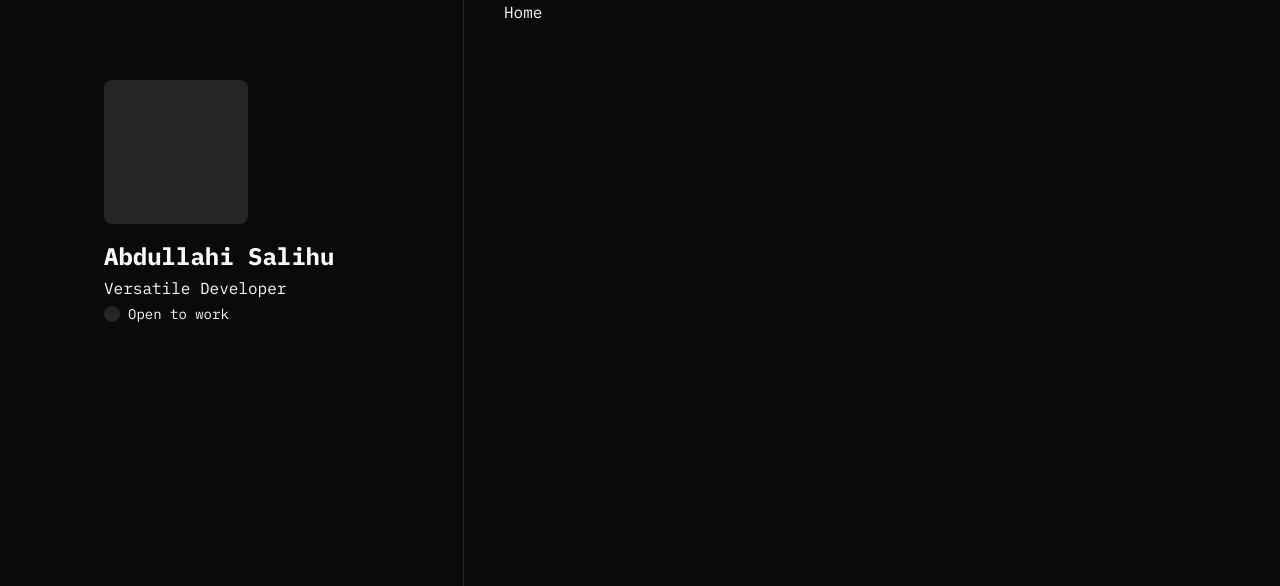
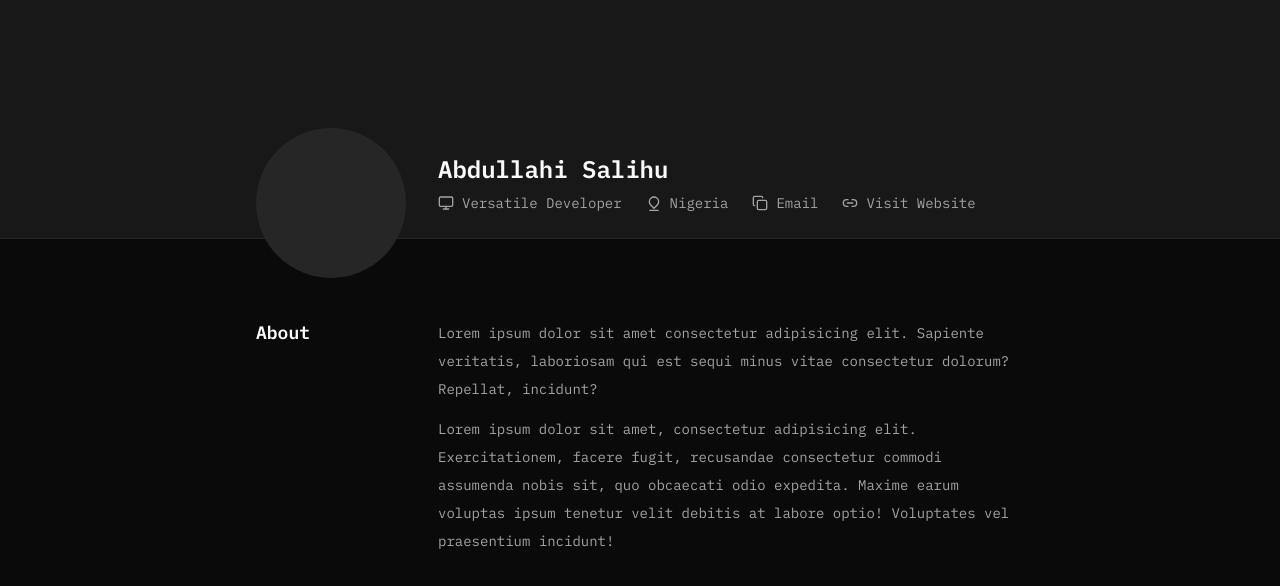
Before and after one commit to WebSculptor/portfolio-3.0, a Next.js app: page / in a window 1280 px wide. Shown: the top 586 px of the page. Built offline with nearby package versions, Linux system fonts and the light colour scheme.

Commit message:
ui changed

```diff
--- a/app/(home)/page.tsx
+++ b/app/(home)/page.tsx
@@ -1,5 +1,31 @@
+import Banner from "@/components/shared/Banner";
+import MaxContainer from "@/components/shared/MaxContainer";
 import React from "react";
 
 export default function Home() {
-  return <div>Home</div>;
+  return (
+    <div className="w-full">
+      <Banner />
+      <MaxContainer className="flex items-start gap-8 py-20">
+        <div className="w-[150px]">
+          <p className="text-lg font-semibold">About</p>
+        </div>
+
+        <div className="flex flex-col gap-3 flex-1">
+          <p className="text-sm leading-7 font-normal text-muted-foreground">
+            Lorem ipsum dolor sit amet consectetur adipisicing elit. Sapiente
+            veritatis, laboriosam qui est sequi minus vitae consectetur dolorum?
+            Repellat, incidunt?
+          </p>
+          <p className="text-sm leading-7 font-normal text-muted-foreground">
+            Lorem ipsum dolor sit amet, consectetur adipisicing elit.
+            Exercitationem, facere fugit, recusandae consectetur commodi
+            assumenda nobis sit, quo obcaecati odio expedita. Maxime earum
+            voluptas ipsum tenetur velit debitis at labore optio! Voluptates vel
+            praesentium incidunt!
+          </p>
+        </div>
+      </MaxContainer>
+    </div>
+  );
 }
--- a/app/layout.tsx
+++ b/app/layout.tsx
@@ -4,8 +4,6 @@ import { IBM_Plex_Mono as FontSans } from "next/font/google";
 import "@/styles/globals.css";
 import { ThemeProvider } from "@/components/providers/ThemeProvider";
 import { cn } from "@/lib/utils";
-import Sidebar from "@/components/shared/Sidebar";
-import MaxContainer from "@/components/shared/MaxContainer";
 
 const fontSans = FontSans({
   subsets: ["latin"],
@@ -35,10 +33,7 @@ export default function RootLayout({
           defaultTheme="dark"
           enableSystem
           disableTransitionOnChange>
-          <MaxContainer className="flex gap-6 md:gap-10">
-            <Sidebar />
-            <main className="flex-1">{children}</main>
-          </MaxContainer>
+          <main className="flex-1">{children}</main>
         </ThemeProvider>
       </body>
     </html>
--- /dev/null
+++ b/components/shared/Banner.tsx
@@ -0,0 +1,41 @@
+import React from "react";
+import MaxContainer from "./MaxContainer";
+import { Copy, Link2, MapPin, Monitor } from "lucide-react";
+import { RiMapPin5Line } from "react-icons/ri";
+
+export default function Banner() {
+  return (
+    <div className="w-full">
+      <div className="w-full h-[239px] border-b bg-secondary/50 flex flex-col justify-end">
+        <MaxContainer className="flex items-center gap-8">
+          <div className="bg-secondary w-[150px] h-[150px] rounded-full -mb-10"></div>
+
+          <div className="flex flex-col gap-2 flex-1">
+            <div className="flex items-center gap-3">
+              <h1 className="text-2xl font-semibold">Abdullahi Salihu</h1>
+              {/* <div className="flex items-center gap-2 py-1.5 px-2 rounded-2xl border">
+                <span className="w-3 h-3 rounded-full bg-green-600"></span>
+                <p className="text-sm">Open to work</p>
+              </div> */}
+            </div>
+
+            <div className="flex items-center gap-6">
+              <p className="flex items-center text-muted-foreground text-sm">
+                <Monitor className="w-4 h-4 mr-2" /> Versatile Developer
+              </p>
+              <p className="flex items-center text-muted-foreground text-sm">
+                <RiMapPin5Line className="w-4 h-4 mr-2" /> Nigeria
+              </p>
+              <p className="flex items-center text-muted-foreground text-sm">
+                <Copy className="w-4 h-4 mr-2" /> Email
+              </p>
+              <p className="flex items-center text-muted-foreground text-sm">
+                <Link2 className="w-4 h-4 mr-2" /> Visit Website
+              </p>
+            </div>
+          </div>
+        </MaxContainer>
+      </div>
+    </div>
+  );
+}
--- a/components/shared/MaxContainer.tsx
+++ b/components/shared/MaxContainer.tsx
@@ -11,7 +11,7 @@ export default function MaxContainer({
   children,
 }: MaxContainerProps) {
   return (
-    <div className={cn("mx-auto w-full px-4 max-w-6xl", className)}>
+    <div className={cn("mx-auto w-full px-4 max-w-[800px]", className)}>
       {children}
     </div>
   );
--- a/components/shared/Sidebar.tsx
+++ /dev/null
@@ -1,19 +0,0 @@
-import { ModeToggle } from "./ModeToggle";
-
-export default function Sidebar() {
-  return (
-    <div className="flex-1 max-w-96 w-full sticky top-0 inset-x-0 py-20 px-6 flex flex-col border-r">
-      <div className="flex flex-col">
-        <div className="bg-secondary rounded-lg w-36 h-36"></div>
-        <div className="flex flex-col gap-1 my-4">
-          <h1 className="font-bold text-2xl">Abdullahi Salihu</h1>
-          <p className="text-base">Versatile Developer</p>
-          <div className="flex items-center gap-2">
-            <span className="w-4 h-4 rounded-full bg-secondary"></span>
-            <p className="text-sm">Open to work</p>
-          </div>
-        </div>
-      </div>
-    </div>
-  );
-}
--- a/package.json
+++ b/package.json
@@ -22,6 +22,7 @@
     "react": "^18",
     "react-dom": "^18",
     "react-hook-form": "^7.51.0",
+    "react-icons": "^5.0.1",
     "tailwind-merge": "^2.2.1",
     "tailwindcss-animate": "^1.0.7",
     "zod": "^3.22.4"
```
Also changed, not shown: 1 other file (tests, documents, lock files or other folders).
